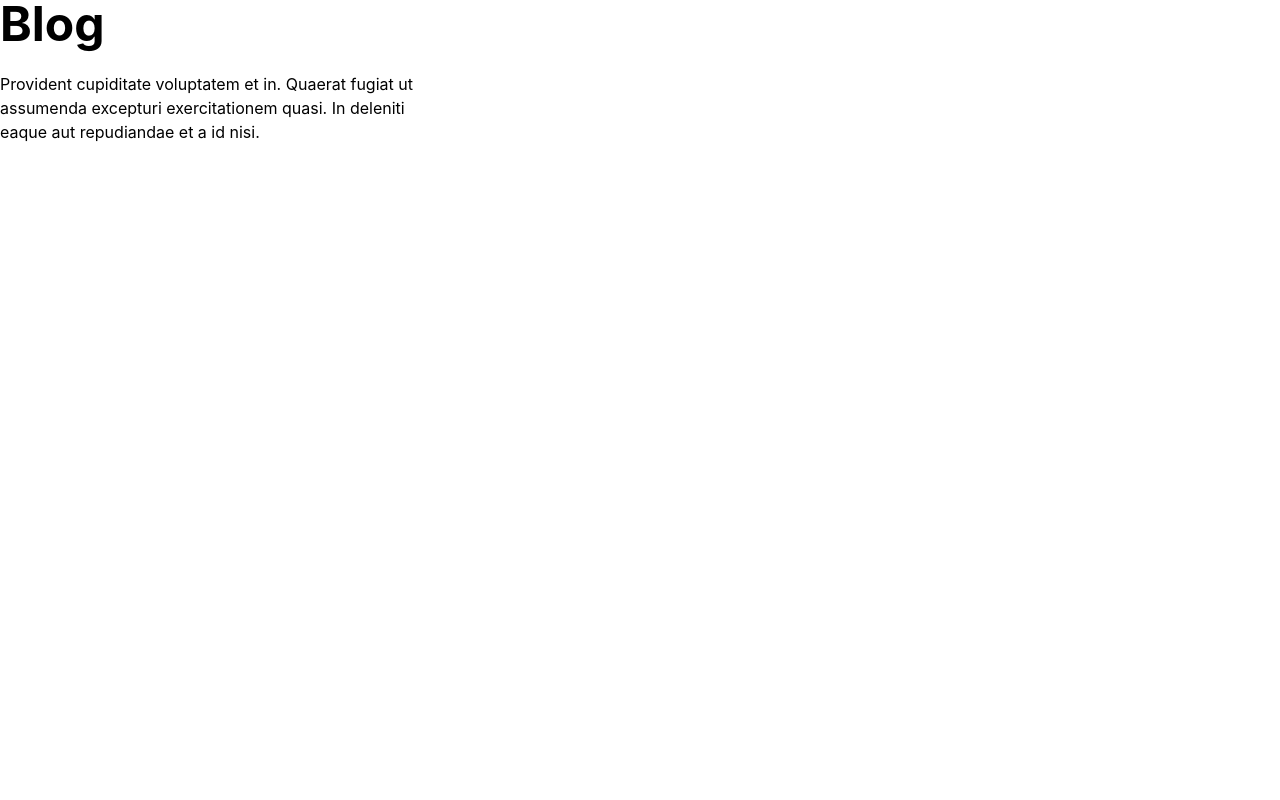
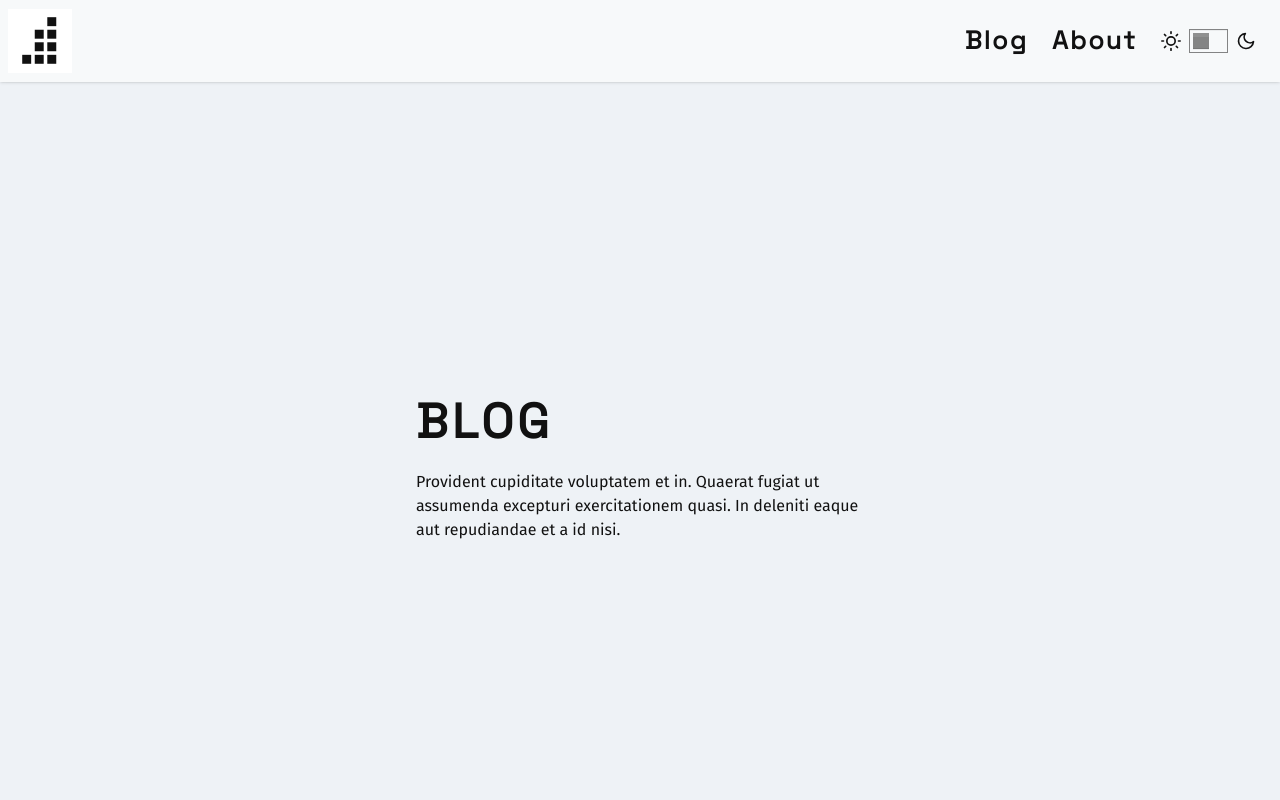
Before and after one commit to bytecharts/byte-charts.dev, a SvelteKit app: page /blog in a window 1280 px wide. Shown: the top 800 px of the page. Built offline with nearby package versions, Linux system fonts and the light colour scheme.

Commit message:
feat: add themes, theme toggle, favicons

```diff
--- a/package.json
+++ b/package.json
@@ -24,6 +24,7 @@
     "@tailwindcss/vite": "^4.2.2",
     "@types/node": "^24",
     "@vitest/browser-playwright": "^4.1.3",
+    "daisyui": "^5.5.19",
     "eslint": "^10.2.0",
     "eslint-config-prettier": "^10.1.8",
     "eslint-plugin-svelte": "^3.17.0",
@@ -34,7 +35,7 @@
     "prettier-plugin-svelte": "^3.5.1",
     "prettier-plugin-tailwindcss": "^0.7.2",
     "svelte": "^5.55.2",
-		"tailwindcss": "^4.2.2",
+    "tailwindcss": "4.2.4",
     "vite": "^8.0.7",
     "vitest": "^4.1.3",
     "vitest-browser-svelte": "^2.1.0"
--- a/src/app.html
+++ b/src/app.html
@@ -14,3 +14,15 @@
 		<div style="display: contents">%sveltekit.body%</div>
 	</body>
 </html>
+
+<script>
+	const theme = localStorage.getItem('theme');
+
+	if (theme) {
+		document.documentElement.setAttribute('data-theme', theme);
+	} else {
+		const prefersDark = window.matchMedia('(prefers-color-scheme: dark)').matches;
+
+		document.documentElement.setAttribute('data-theme', prefersDark ? 'dark' : 'light');
+	}
+</script>
--- a/src/routes/+layout.svelte
+++ b/src/routes/+layout.svelte
@@ -3,16 +3,26 @@
 	import { page } from '$app/state';
 	import { locales, localizeHref } from '$lib/paraglide/runtime';
 	import './layout.css';
-	import favicon from '$lib/assets/favicon.svg';
+	import Header from '$lib/components/Header.svelte';
+	import Footer from '$lib/components/Footer.svelte';
 
 	let { children } = $props();
 </script>
 
-<svelte:head><link rel="icon" href={favicon} /></svelte:head>
-{@render children()}
+<svelte:head>
+	<link rel="icon" type="image/png" sizes="16x16" href="/images/favicon-16x16.png" />
+	<link rel="icon" type="image/png" sizes="32x32" href="/images/favicon-32x32.png" />
+	<link rel="shortcut icon" href="/images/favicon.ico" />
+	<meta charset="UTF-8" />
+	<title>Byte Charts - Blog on data visualization</title>
+	<meta
+		name="viewport"
+		content="width=device-width, user-scalable=no, initial-scale=1.0, maximum-scale=1.0, minimum-scale=1.0"
+	/>
+</svelte:head>
 
-<div style="display:none">
-	{#each locales as locale (locale)}
-		<a href={resolve(localizeHref(page.url.pathname, { locale }))}>{locale}</a>
-	{/each}
+<div class="mx-auto max-w-[100rem]">
+	<Header />
+	{@render children()}
+	<Footer />
 </div>
--- a/src/routes/+page.svelte
+++ b/src/routes/+page.svelte
@@ -1,2 +1,13 @@
-<h1>Welcome to SvelteKit</h1>
-<p>Visit <a href="https://svelte.dev/docs/kit">svelte.dev/docs/kit</a> to read the documentation</p>
+<main>
+	<div class="hero min-h-screen bg-base-100">
+		<div class="hero-content text-center">
+			<div class="max-w-md">
+				<h1 class="text-5xl font-black">Byte Charts</h1>
+				<p class="py-6">An exploration in data visualization.</p>
+			</div>
+		</div>
+	</div>
+</main>
+
+<style>
+</style>
--- a/src/routes/layout.css
+++ b/src/routes/layout.css
@@ -1,2 +1,158 @@
+@import url('https://fonts.googleapis.com/icon?family=Space+Grotesk');
+@import url('https://fonts.googleapis.com/css2?family=Fira+Sans:wght@400;500;600;700&family=Lora:wght@400;500;600;700&display=swap');
 @import 'tailwindcss';
 @plugin '@tailwindcss/typography';
+
+/* https://github.com/saadeghi/daisyui/issues/4505 */
+@plugin 'daisyui/index.js' {
+	logs: false;
+}
+@plugin 'daisyui/theme' {
+	name: 'dark';
+	default: false;
+	prefersdark: true;
+	color-scheme: 'dark';
+
+	/* Base surfaces */
+	--color-base-100: oklch(11% 0.003 260);
+	--color-base-200: oklch(14% 0.004 260);
+	--color-base-300: oklch(18% 0.005 260);
+	--color-base-content: oklch(92% 0.002 260);
+
+	/* Primary */
+	--color-primary: oklch(28% 0.004 260);
+	--color-primary-content: oklch(96% 0.002 260);
+
+	/* Secondary */
+	--color-secondary: oklch(34% 0.005 260);
+	--color-secondary-content: oklch(94% 0.002 260);
+
+	/* Accent */
+	--color-accent: oklch(42% 0.006 260);
+	--color-accent-content: oklch(96% 0.002 260);
+
+	/* Neutral */
+	--color-neutral: oklch(8% 0.002 260);
+	--color-neutral-content: oklch(88% 0.002 260);
+
+	/* Semantic colors (desaturated to fit monochrome aesthetic) */
+	--color-info: oklch(55% 0.02 250);
+	--color-info-content: oklch(95% 0.002 260);
+
+	--color-success: oklch(58% 0.018 160);
+	--color-success-content: oklch(95% 0.002 260);
+
+	--color-warning: oklch(68% 0.03 85);
+	--color-warning-content: oklch(12% 0.002 260);
+
+	--color-error: oklch(55% 0.04 25);
+	--color-error-content: oklch(95% 0.002 260);
+
+	/* Shape */
+	--radius-selector: 0rem;
+	--radius-field: 0rem;
+	--radius-box: 0rem;
+
+	/* Density */
+	--size-selector: 0.25rem;
+	--size-field: 0.3125rem;
+
+	/* Borders / depth */
+	--border: 1px;
+	--depth: 0;
+	--noise: 0;
+}
+
+@plugin 'daisyui/theme' {
+	name: 'light';
+	default: true;
+	prefersdark: false;
+	color-scheme: 'light';
+	--color-base-100: oklch(98% 0.003 247.858);
+	--color-base-200: oklch(96% 0.007 247.896);
+	--color-base-300: oklch(92% 0.013 255.508);
+	--color-base-content: #111111;
+	--color-primary: #111111;
+	--color-primary-content: #eef2f6;
+	--color-secondary: oklch(37% 0.044 257.287);
+	--color-secondary-content: oklch(94% 0.028 342.258);
+	--color-accent: oklch(86% 0.022 252.894);
+	--color-accent-content: oklch(38% 0.063 188.416);
+	--color-neutral: oklch(14% 0.005 285.823);
+	--color-neutral-content: oklch(92% 0.004 286.32);
+	--color-info: oklch(74% 0.16 232.661);
+	--color-info-content: oklch(29% 0.066 243.157);
+	--color-success: oklch(76% 0.177 163.223);
+	--color-success-content: oklch(37% 0.077 168.94);
+	--color-warning: oklch(82% 0.189 84.429);
+	--color-warning-content: oklch(41% 0.112 45.904);
+	--color-error: oklch(71% 0.194 13.428);
+	--color-error-content: oklch(27% 0.105 12.094);
+	--radius-selector: 0rem;
+	--radius-field: 0rem;
+	--radius-box: 0rem;
+	--size-selector: 0.25rem;
+	--size-field: 0.3125rem;
+	--border: 1.5px;
+	--depth: 1;
+	--noise: 0;
+}
+
+@layer base {
+	h1,
+	h2,
+	h3,
+	h4,
+	h5,
+	h6 {
+		font-family: 'Space Grotesk', sans;
+		font-weight: 700;
+		text-transform: uppercase;
+		letter-spacing: 0.0825em;
+	}
+	body {
+		@apply bg-base-100;
+		font-family: 'Fira Sans', sans;
+	}
+}
+
+@layer components {
+	.hvr-lines-square {
+		display: inline-block;
+		position: relative;
+		overflow: hidden;
+		padding: 4px 0;
+	}
+
+	.hvr-lines-square::after {
+		content: '';
+		position: absolute;
+		left: 51%;
+		right: 51%;
+		height: 5px;
+		background-image: repeating-linear-gradient(
+			to right,
+			var(--color-base-content) 0 5px,
+			transparent 5px 10px
+		);
+		transition:
+			left 0.3s ease-out,
+			right 0.3s ease-out;
+	}
+
+	/* top line */
+	.hvr-lines-square::before {
+		top: 0;
+	}
+
+	/* bottom line */
+	.hvr-lines-square::after {
+		bottom: 0;
+	}
+
+	.hvr-lines-square:hover::before,
+	.hvr-lines-square:hover::after {
+		left: 0;
+		right: 0;
+	}
+}
```
Also changed, not shown: 1 other file (tests, documents, lock files or other folders). Lines whose indentation alone changed are shown as unchanged.
